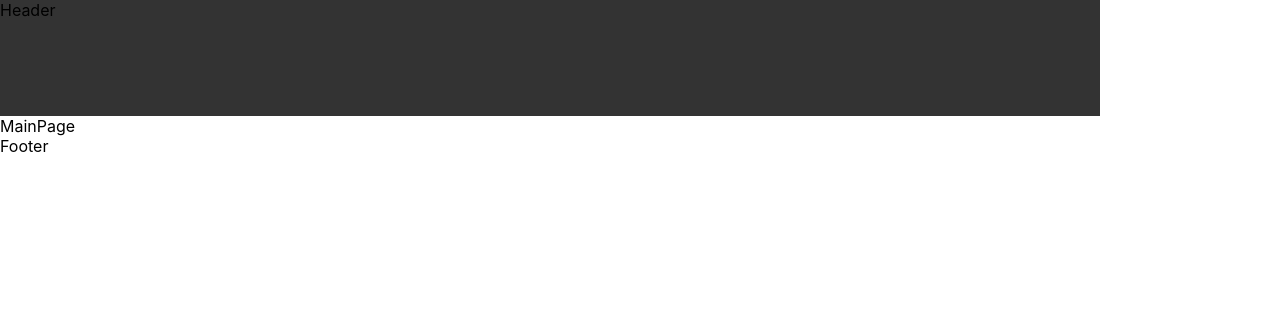
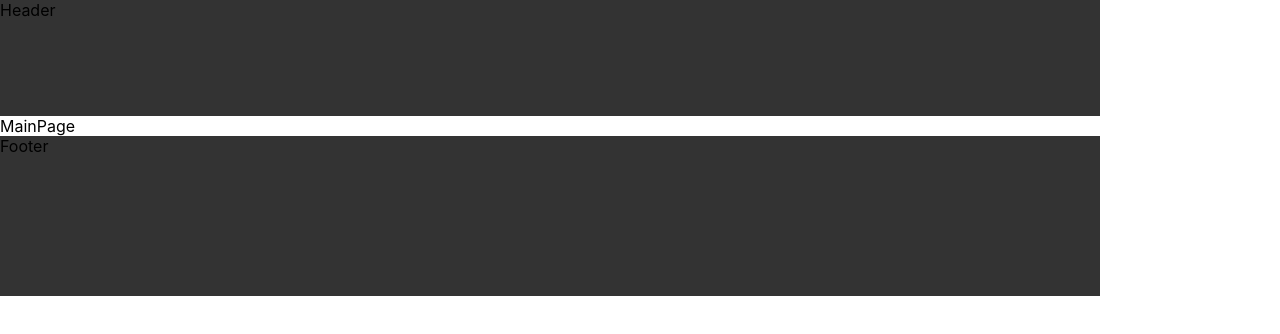
Before and after one commit to mitjasha/online-shop, a React (Create React App) app: page / in a window 1280 px wide. Shown: the top 334 px of the page. Built offline with nearby package versions, Linux system fonts and the light colour scheme.

Commit message:
feat: add footer template slytes

```diff
--- /dev/null
+++ b/src/components/containers/Footer/Footer.css
@@ -0,0 +1,6 @@
+.footer {
+  width: 100%;
+  max-width: 1100px;
+  height: 160px;
+  background-color: #333333;
+}
--- a/src/components/containers/Footer/Footer.tsx
+++ b/src/components/containers/Footer/Footer.tsx
@@ -1,8 +1,9 @@
 import React from "react";
+import "./Footer.css";
 
 const Footer: React.FC = () => {
   return (
-    <footer>
+    <footer className="footer">
       <div>Footer</div>
     </footer>
   );
```
